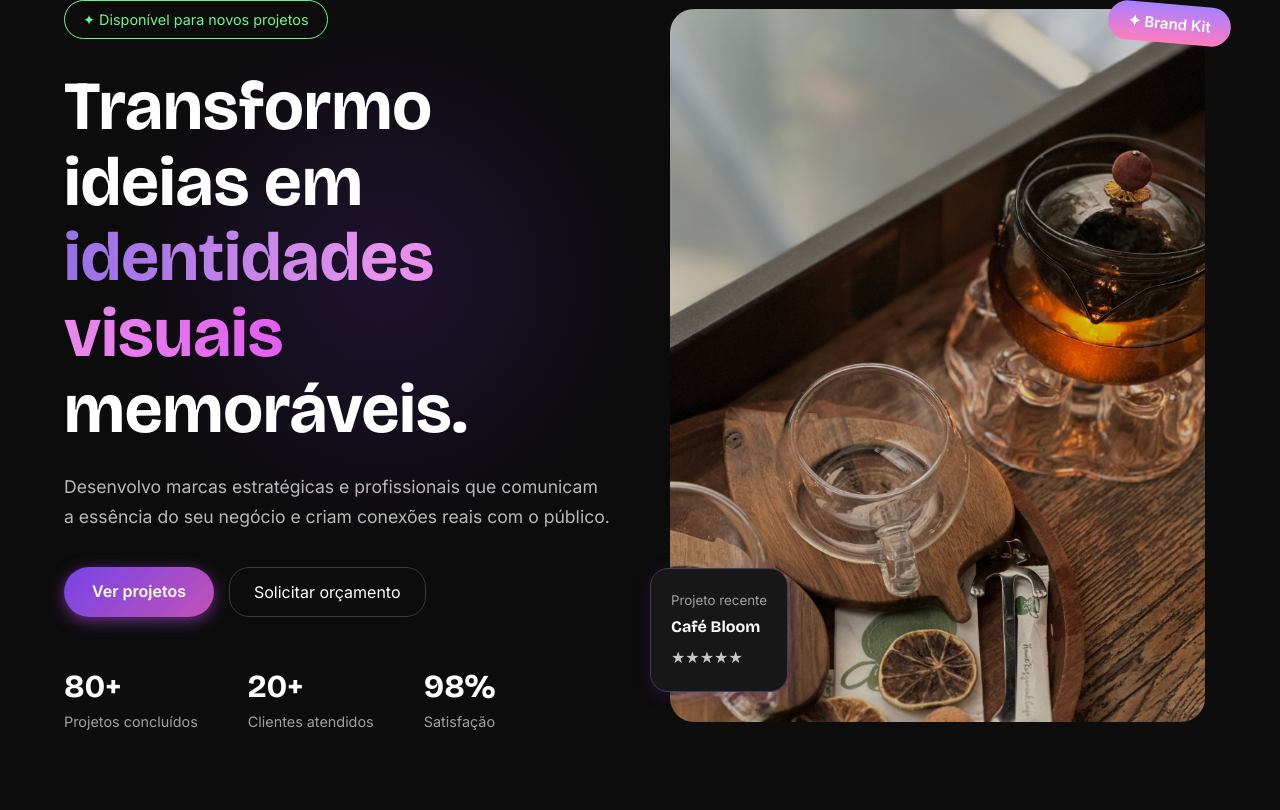
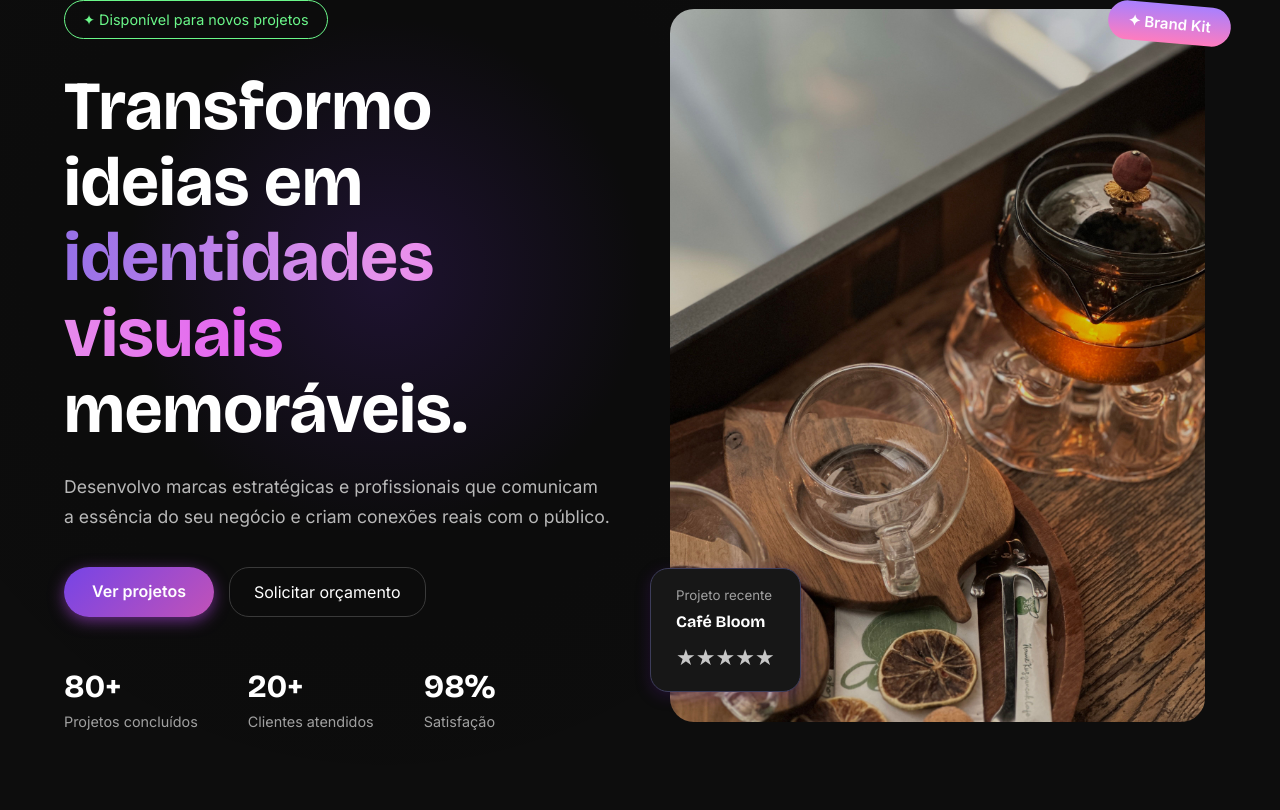
Before and after one commit to Haaati/projeto-integrador-bealz, a PHP site: page / in a window 1280 px wide. Shown: the part 130-940 px from the top of the page. Run offline with PHP 8.4, Linux system fonts and the light colour scheme.

Commit message:
update/correction

```diff
--- a/assets/css/style.css
+++ b/assets/css/style.css
@@ -254,7 +254,7 @@ nav a:hover::after {
     left: -20px;
     bottom: 30px;
     background: #171717;
-    padding: 20px;
+    padding: 15px 25px;
     border-radius: 18px;
     border: 1px solid #3d3d5a;
     box-shadow: 0px 4px 15px rgba(94, 28, 155, 0.25);
@@ -262,10 +262,6 @@ nav a:hover::after {
 
 .project-card small {
     color: #A0A0A0;
-}
-
-.project-card h4 {
-    margin: 8px 0;
 }
 
 .project-tag {
--- a/index.php
+++ b/index.php
@@ -74,8 +74,8 @@
 
                     <div class="project-card">
                         <small>Projeto recente</small>
-                        <h4>Café Bloom</h4>
-                        <p>★★★★★</p>
+                        <h4 style="margin: 8px 0;">Café Bloom</h4>
+                        <p style="font-size: 22px; padding:0px;">★★★★★</p>
                     </div>
 
                     <span class="project-tag">
```
